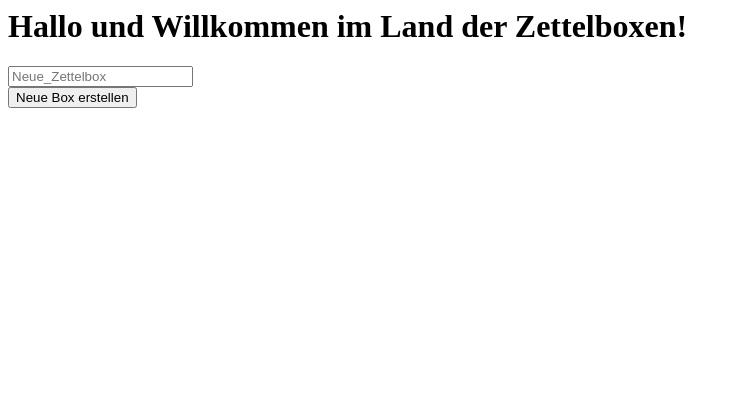
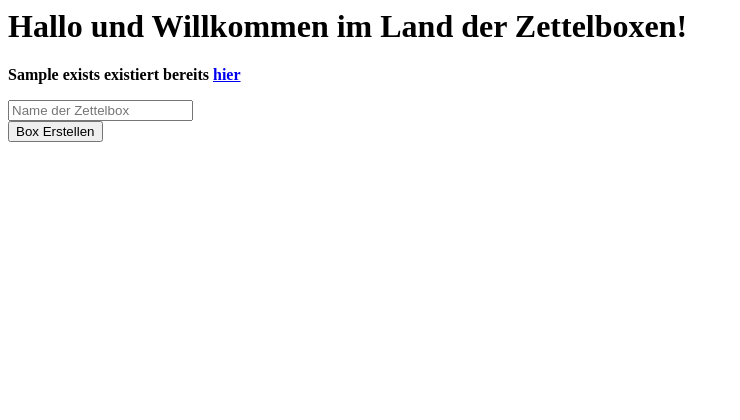
Before and after one commit to fkellner/zettelbox, a Django app: template zettelbox/templates/zettelbox/index.html in a window 1280 px wide. Shown: the top 420 px of the page, without its empty margins (0-740 px from the left). Run offline with Django 3.2, Linux system fonts and the light colour scheme; the template is opened without the code that fills it: most values are stand-ins (such as "Sample title", 1, 10 or a date in 2020).

Commit message:
bessere Rückmeldung wenn Box existiert

```diff
--- a/zettelbox/templates/zettelbox/index.html
+++ b/zettelbox/templates/zettelbox/index.html
@@ -1,11 +1,11 @@
 <h1>Hallo und Willkommen im Land der Zettelboxen!</h1>
 
-{% if error_message %}<p><strong>{{ error_message }}</strong></p>{% endif %}
+{% if exists %}<p><strong>{{ exists }} existiert bereits <a href="{% url 'zettelbox:box' exists %}">hier</a></strong></p>{% endif %}
 
 <form action="{% url 'zettelbox:create' %}" method="post">
 {% csrf_token %}
-<input type="text" name="name" id="name" placeholder="Neue_Zettelbox"><br>
-<input type="submit" value="Neue Box erstellen">
+<input type="text" name="name" id="name" placeholder="Name der Zettelbox"><br>
+<input type="submit" value="Box Erstellen">
 </form>
 
 <footer style="position:fixed;bottom:0;left:0;right:0;text-align:center">
--- a/zettelbox/views.py
+++ b/zettelbox/views.py
@@ -3,7 +3,6 @@ from django.core.exceptions import ObjectDoesNotExist
 from django.urls import reverse
 from django.http import HttpResponseRedirect
 from .models import Box, User
-
 # Create your views here.
 def index(request):
     # standard boilerplate
@@ -12,6 +11,8 @@ def index(request):
         context = { 'username': user.name }
     except ObjectDoesNotExist:
         return HttpResponseRedirect(reverse('zettelbox:login'))
+
+    context['exists'] = request.GET.get('exists')
 
     return render(request, 'zettelbox/index.html', context)
 
@@ -26,6 +27,8 @@ def create(request):
     name = request.POST['name']
     try:
         existing_box = Box.objects.get(name=name)
+        exists = name
+        return HttpResponseRedirect('{:s}?exists={:s}'.format(reverse('zettelbox:index'), exists))
     except ObjectDoesNotExist:
         yourbox = Box(name=name)
         yourbox.save()
```
Also changed, not shown: db.sqlite3.
